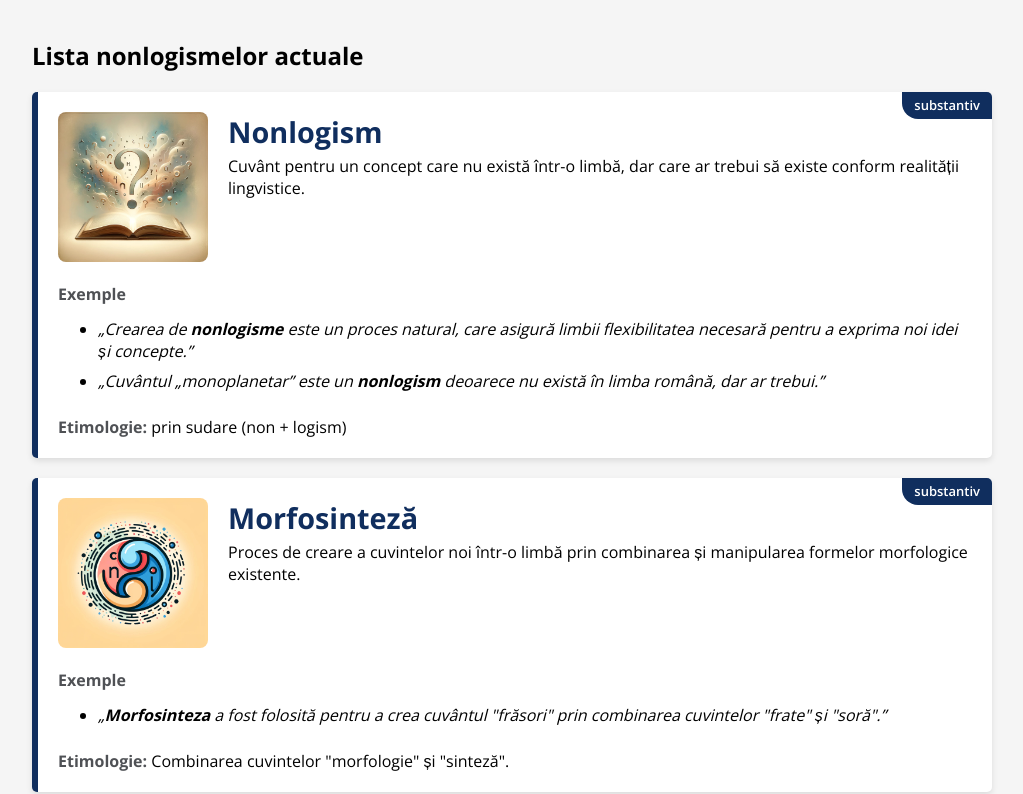
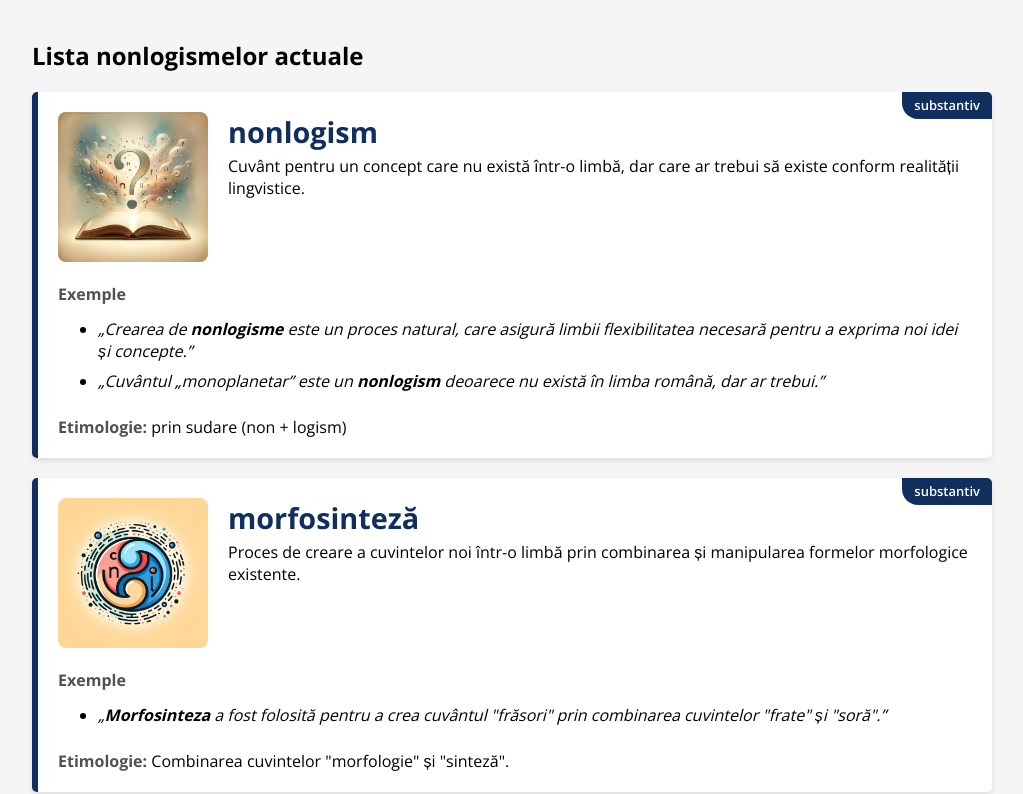
Before and after one commit to iuliuvisovan/nonlogisme, a React (Create React App) app: page / in a window 1280 px wide. Shown: the part 490-1284 px from the top of the page, without its empty margins (128-1151 px from the left). Built offline with nearby package versions, Linux system fonts and the light colour scheme.

Commit message:
Substantive cu literă mică and stuff

```diff
--- a/src/word-list.js
+++ b/src/word-list.js
@@ -1,7 +1,7 @@
 const wordList = [
   {
     slug: 'nonlogism',
-    word: 'Nonlogism',
+    word: 'nonlogism',
     partOfSpeech: 'substantiv',
     partOfSpeechType: 'comun',
     definition: 'Cuvânt pentru un concept care nu există într-o limbă, dar care ar trebui să existe conform realității lingvistice.',
@@ -13,7 +13,7 @@ const wordList = [
   },
   {
     slug: 'morfosinteza',
-    word: 'Morfosinteză',
+    word: 'morfosinteză',
     partOfSpeech: 'substantiv',
     partOfSpeechType: 'comun',
     definition: 'Proces de creare a cuvintelor noi într-o limbă prin combinarea și manipularea formelor morfologice existente.',
@@ -22,7 +22,7 @@ const wordList = [
   },
   {
     slug: 'acunci',
-    word: 'Acunci',
+    word: 'acunci',
     partOfSpeech: 'adverb',
     partOfSpeechType: 'de timp',
     definition: 'Adverbul “acum”, doar că relativ la “atunci”.',
@@ -34,7 +34,7 @@ const wordList = [
   },
   {
     slug: 'fiut',
-    word: 'Fiut',
+    word: 'fiut',
     partOfSpeech: 'substantiv',
     partOfSpeechType: 'comun',
     definition: 'Formă de participiu a verbului “a fi”. Poate fi folosit în același mod în care sunt folosite participiile altor verbe.',
@@ -46,7 +46,7 @@ const wordList = [
   },
   {
     slug: 'hat',
-    word: 'Hăt',
+    word: 'hăt',
     partOfSpeech: 'adverb',
     partOfSpeechType: 'de loc',
     definition: 'Oriunde, dar nu aici. Generalizarea regionalismului “hăt” și echivalentul cuvântului englezesc “away”.',
@@ -55,7 +55,7 @@ const wordList = [
   },
   {
     slug: 'ecoic',
-    word: 'Ecoic(ă)',
+    word: 'ecoic(ă)',
     partOfSpeech: 'adjectiv',
     definition: 'Cu ecou (despre o cameră, încăpere, container, etc.)',
     examples: ['Camera aceasta este prea <b>ecoică</b> pentru a efectua înregistrări de calitate.'],
@@ -63,18 +63,18 @@ const wordList = [
   },
   {
     slug: 'salot',
-    word: 'Șalot(ă)',
+    word: 'șalot(ă)',
     partOfSpeech: 'adjectiv',
     definition: 'Care se caracterizează prin adâncime mică sau lipsa adâncimii. Antonimul cuvântului “adânc”.',
     examples: [
       'Această fântână este <b>șalotă</b>.',
       'Această piscină are o zonă foarte adâncă și o zonă mai <b>șalotă</b>, unde copiii pot înota în siguranță.',
     ],
-    etymology: 'inventare',
+    etymology: 'calchiere. de la termenul englez "shallow" prin adaptare fonetică și morfologică.',
   },
   {
     slug: 'suez',
-    word: 'Suez(ă)',
+    word: 'suez(ă)',
     partOfSpeech: 'adjectiv',
     definition: 'Originar din/aparținând statului SUA.',
     examples: ['La fel cum un om din Franța este francez, un om din SUA este <b>suez</b>.', 'Acest om este <b>suez</b>, din SUA.'],
@@ -82,7 +82,7 @@ const wordList = [
   },
   {
     slug: 'verinat',
-    word: 'Verinat(ă)',
+    word: 'verinat(ă)',
     partOfSpeech: 'substantiv',
     partOfSpeechType: 'comun',
     definition: 'Soțul sau soția unui verișor. Verișor + cumnat.',
@@ -94,7 +94,7 @@ const wordList = [
   },
   {
     slug: 'milant',
-    word: 'Milant(ă)',
+    word: 'milant(ă)',
     partOfSpeech: 'adjectiv',
     definition: 'Ceva ce-ți creează sentimentul de milă.',
     examples: [
@@ -104,7 +104,7 @@ const wordList = [
   },
   {
     slug: 'patrisc',
-    word: 'Pătrisc',
+    word: 'pătrisc',
     partOfSpeech: 'substantiv',
     partOfSpeechType: 'comun',
     definition: 'Suprafața poligonală de formă pătratică. Analog cu discul pentru cerc.',
@@ -113,7 +113,7 @@ const wordList = [
   },
   {
     slug: 'trisc',
-    word: 'Trisc',
+    word: 'trisc',
     partOfSpeech: 'substantiv',
     partOfSpeechType: 'comun',
     definition: 'Suprafața poligonală de formă triunghică. Analog cu discul pentru cerc.',
@@ -122,7 +122,7 @@ const wordList = [
   },
   {
     slug: 'drisc',
-    word: 'Drisc',
+    word: 'drisc',
     partOfSpeech: 'substantiv',
     partOfSpeechType: 'comun',
     definition: 'Suprafața poligonală de formă dreptunghiulară. Analog cu discul pentru cerc.',
@@ -131,7 +131,7 @@ const wordList = [
   },
   {
     slug: 'rombisc',
-    word: 'Rombisc',
+    word: 'rombisc',
     partOfSpeech: 'substantiv',
     partOfSpeechType: 'comun',
     definition: 'Suprafața poligonală de formă rombică. Analog cu discul pentru cerc.',
@@ -140,7 +140,7 @@ const wordList = [
   },
   {
     slug: 'trapisc',
-    word: 'Trapisc',
+    word: 'trapisc',
     partOfSpeech: 'substantiv',
     partOfSpeechType: 'comun',
     definition: 'Suprafața poligonală de formă trapezoidală. Analog cu discul pentru cerc.',
@@ -149,7 +149,7 @@ const wordList = [
   },
   {
     slug: 'pentisc',
-    word: 'Pentisc',
+    word: 'pentisc',
     partOfSpeech: 'substantiv',
     partOfSpeechType: 'comun',
     definition: 'Suprafața poligonală de formă pentagonală. Analog cu discul pentru cerc.',
@@ -158,7 +158,7 @@ const wordList = [
   },
   {
     slug: 'hexisc',
-    word: 'Hexisc',
+    word: 'hexisc',
     partOfSpeech: 'substantiv',
     partOfSpeechType: 'comun',
     definition: 'Suprafața poligonală de formă hexagonală. Analog cu discul pentru cerc.',
@@ -167,7 +167,7 @@ const wordList = [
   },
   {
     slug: 'heptisc',
-    word: 'Heptisc',
+    word: 'heptisc',
     partOfSpeech: 'substantiv',
     partOfSpeechType: 'comun',
     definition: 'Suprafața poligonală de formă heptagonală. Analog cu discul pentru cerc.',
@@ -176,16 +176,16 @@ const wordList = [
   },
   {
     slug: 'octisc',
-    word: 'Octisc',
+    word: 'octisc',
     partOfSpeech: 'substantiv',
     partOfSpeechType: 'comun',
     definition: 'Suprafața poligonală de formă octogonală. Analog cu discul pentru cerc.',
     examples: [],
-    etymology: 'octogon (heptagon + isc)',
+    etymology: 'morfosinteză (octogon + isc)',
   },
   {
     slug: 'facubil',
-    word: 'Făcubil(ă)',
+    word: 'făcubil(ă)',
     partOfSpeech: 'adjectiv',
     definition: 'Ceva ce poate fi făcut.',
     examples: [
@@ -196,7 +196,7 @@ const wordList = [
   },
   {
     slug: 'chemabil',
-    word: 'Chemabil(ă)',
+    word: 'chemabil(ă)',
     partOfSpeech: 'adjectiv',
     definition: 'Ceva/cineva care poate fi chemat.',
     examples: [
@@ -208,18 +208,18 @@ const wordList = [
   },
   {
     slug: 'pusabil',
-    word: 'Pusabil(ă)',
+    word: 'pusabil(ă)',
     partOfSpeech: 'adjectiv',
     definition: 'Ceva ce poate fi pus.',
     examples: [
-      'Am cumpărat o nouă canapea și am fost foarte bucuros să constat că este <b>pusabilă</b> în orice cameră din casă, datorită dimensiunilor și designului său versatile.',
+      'Am cumpărat o nouă canapea și am fost foarte bucuros să constat că este <b>pusabilă</b> în orice cameră din casă, datorită dimensiunilor și designului său versatil.',
       'Ce zici de melodia asta? Crezi că e <b>pusabilă</b> ca și muzică de fundal diseară?',
     ],
     etymology: 'prin sudare (a pune + abil)',
   },
   {
     slug: 'divers',
-    word: 'Divers(ă)',
+    word: 'divers(ă)',
     partOfSpeech: 'adjectiv',
     definition: 'Perfectul compus / participiul verbului “a diverge”.',
     examples: [
@@ -248,7 +248,7 @@ const wordList = [
   },
   {
     slug: 'indoibil',
-    word: 'Îndoibil(ă)',
+    word: 'îndoibil(ă)',
     partOfSpeech: 'adjectiv',
     definition: 'Ceva ce poate fi îndoit (cu ușurință).',
     examples: ['Se vede că acest telefon e făcut din aluminiu, e mult mai <b>îndoibil</b> decât varianta din oțel.'],
@@ -256,7 +256,7 @@ const wordList = [
   },
   {
     slug: 'completate',
-    word: 'Completate',
+    word: 'completate',
     partOfSpeech: 'substantiv',
     partOfSpeechType: 'comun',
     definition: 'Generalizare/substantivare a adjectivului “complet”, cu scopul de face referire la diferite grade ale acestuia.',
@@ -267,7 +267,7 @@ const wordList = [
   },
   {
     slug: 'frasor',
-    word: 'Frăsor',
+    word: 'frăsor',
     partOfSpeech: 'substantiv',
     partOfSpeechType: 'comun',
     definition: 'Termen neutru de gen care se referă la un frate sau o soră.',
@@ -276,7 +276,7 @@ const wordList = [
   },
   {
     slug: 'fil',
-    word: 'Fil',
+    word: 'fil',
     partOfSpeech: 'substantiv',
     partOfSpeechType: 'comun',
     definition: 'Termen neutru de gen care se referă la un fiu sau o fiică.',
@@ -288,7 +288,7 @@ const wordList = [
   },
   {
     slug: 'adultie',
-    word: 'Adulție',
+    word: 'adulție',
     partOfSpeech: 'substantiv',
     partOfSpeechType: 'comun',
     definition: 'Partea din viața unui om în care este adult.',
@@ -300,7 +300,7 @@ const wordList = [
   },
   {
     slug: 'ai-doia',
-    word: 'Ai doia',
+    word: 'ai doia',
     partOfSpeech: 'numeral',
     definition: 'Numeral ordinal plural pentru numărul 2. Pluralul numeralului ordinal “al doilea”.',
     examples: ['Ei sunt primii, noi suntem <b>ai doia</b>.'],
@@ -308,7 +308,7 @@ const wordList = [
   },
   {
     slug: 'ai-treia',
-    word: 'Ai treia',
+    word: 'ai treia',
     partOfSpeech: 'numeral',
     definition: 'Numeral ordinal plural pentru numărul 3. Pluralul numeralului ordinal “al treilea”.',
     examples: ['Ei sunt primii, ceilalti sunt <b>ai doia</b>, noi n-am reușit sa ajungem decât <b>ai treia</b>.'],
@@ -316,7 +316,7 @@ const wordList = [
   },
   {
     slug: 'ai-patruia',
-    word: 'Ai patruia',
+    word: 'ai patruia',
     partOfSpeech: 'numeral',
     definition: 'Numeral ordinal plural pentru numărul 4. Pluralul numeralului ordinal “al patrulea”.',
     examples: [],
@@ -324,31 +324,31 @@ const wordList = [
   },
   {
     slug: 'ai-cincia',
-    word: 'Ai cincia',
+    word: 'ai cincia',
     partOfSpeech: 'numeral',
     definition: 'Numeral ordinal plural pentru numărul 5. Pluralul numeralului ordinal “al cincilea”.',
     examples: [],
     etymology: 'prin pluralizarea numeralului ordinal “al cincilea”',
   },
   {
-    slug: 'manesc-maneasca',
-    word: 'Mânesc/Mânească',
+    slug: 'manal',
+    word: 'mânal(ă)',
     partOfSpeech: 'adjectiv',
     definition: 'Cu referire la mână/mâini.',
-    examples: ['Și-a luxat mâna alaltăieri, și acum nu poate face niciun fel de efort <b>mânesc</b>.'],
+    examples: ['Și-a luxat mâna alaltăieri, și acum nu poate face niciun fel de efort <b>mânal</b>.'],
     etymology: 'prin sufixarea substantivului “mână”',
   },
   {
-    slug: 'picioresc-picioreasca',
-    word: 'Picioresc/Piciorească',
+    slug: 'picioral',
+    word: 'picioral(ă)',
     partOfSpeech: 'adjectiv',
     definition: 'Cu referire la picior/picioare.',
-    examples: ['Și-a luxat piciorul alaltăieri, și acum nu poate face niciun fel de efort <b>picioresc</b>.'],
+    examples: ['Și-a luxat piciorul alaltăieri, și acum nu poate face niciun fel de efort <b>picioral</b>.'],
     etymology: 'prin sufixarea substantivului “picior”',
   },
   {
     slug: 'alui-alei',
-    word: 'Alui/alei',
+    word: 'alui/alei',
     partOfSpeech: 'pronume',
     definition: 'Pronume posesivo-posesiv.',
     examples: [
@@ -359,7 +359,7 @@ const wordList = [
   },
   {
     slug: 'dabil',
-    word: 'Dabil(ă)',
+    word: 'dabil(ă)',
     partOfSpeech: 'adjectiv',
     definition: 'Ceva ce poate fi dat.',
     examples: [
@@ -370,7 +370,7 @@ const wordList = [
   },
   {
     slug: 'autoritativa',
-    word: 'Autoritativ(ă)',
+    word: 'autoritativ(ă)',
     partOfSpeech: 'adjectiv',
     definition:
       'Informație sau sursă de informație care are o încredere și recunoaștere largă, fiind adesea considerată definitivă sau concludentă.',
@@ -382,26 +382,37 @@ const wordList = [
   },
   {
     slug: 'monoplanetar',
-    word: 'Monoplanetar(ă)',
+    word: 'monoplanetar(ă)',
     partOfSpeech: 'adjectiv',
-    definition:
-      'Specific sau restrâns la o singură planetă. Caracteristică a unei civilizații de a exista și opera exclusiv pe un singur corp ceresc.',
+    definition: 'Care implică sau este caracteristic unei singure planete.',
     examples: [
-      'În scenarii viitoare în care Terra nu mai este locuibilă, conceptul de civilizație <b>monoplanetară</b> ar putea fi privită retroactiv ca o fază inițială în evoluția umanității.',
-      'Deși tehnologic avansați, umanitatea este încă o civilizație <b>monoplanetară</b>, dependentă de resursele Terrei.',
+      'Deși tehnologic avansată, umanitatea este încă o civilizație <b>monoplanetară</b>, dependentă de resursele Terrei.',
+      'În diversitatea galaxiei noastre, întâlnim atât sisteme solare atât cu multiple planete (precum Sistemul Solar), cât și <b>monoplanetare</b>, care sunt formate dintr-o singură planetă ce orbitează o stea.',
     ],
-    etymology: 'Combinarea termenilor "mono" (singur, unic) și "planetar"',
+    etymology: 'Combinarea termenilor "mono" (singur, unic) și "planetar" (referitor la planetă)',
+  },
+  {
+    slug: 'multiplanetar',
+    word: 'multiplanetar(ă)',
+    partOfSpeech: 'adjectiv',
+    definition: 'Care implică sau este caracteristic mai multor planete.',
+    examples: [
+      'Cu tehnologia sa avansată, civilizația umană visează să devină la un moment dat <b>multiplanetară</b>, extinzându-se pe mai multe corpuri cerești.',
+      'Sistemele solare <b>multiplanetare</b>, cu mai multe planete orbitând o singură stea, sunt comune în galaxia noastră.',
+      'Tranziția de la o civilizație <b>monoplanetară</b> la una <b>multiplanetară</b> ar reprezenta un salt major în evoluția umanității.',
+    ],
+    etymology: 'Combinarea termenilor "multi" (mulți, numeroși) și "planetar" (referitor la planetă)',
   },
   {
     slug: 'viata',
     word: 'Viață',
     partOfSpeech: 'substantiv',
     partOfSpeechType: 'comun',
-    definition:
-      'Entitate holistică constituită din totalitatea vietăților care înglobează toate formele de viață într-un scop unic și comun.',
+    definition: 'Entitate (organism) imaterială care înglobează toate formele de viață într-un scop unic și comun.',
     examples: [
+      'Spre deosebire de conceptul tradițional de viață atribuit fiecărui individ, <b>Viața</b> (cu V mare) reprezintă sinergia vastă dintre toate entitățile vii, formând o entitate unitară cu o misiune comună.',
+      'Prin contrast cu viața asignată unui individ, <b>Viața</b> reprezintă o rețea complexă ce unește toate formele de existență care au viață, reflectând un scop comun și interconectat.',
       'Studiind <b>Viața</b> în sensul său holistic, putem descoperi cum diferite specii interacționează și contribuie la un scop comun al existenței.',
-      'Abordarea filosofică modernă a <b>Vieții</b> ca un tot unitar pune accent pe cum contribuțiile individuale, atât umane, cât și ale altor forme de viață, se împletesc pentru a crea un ansamblu complex cu scop unic.',
     ],
     etymology: 'Extindere a cuvântului "viață" referitor la individ pentru a include o dimensiune holistică',
   },
```
